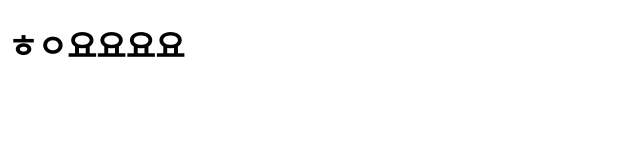
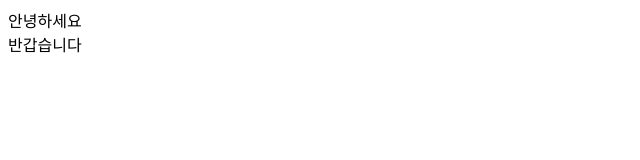
Before and after one commit to rlaxotjs123456/company-project, a plain HTML site: page index.html in a window 1280 px wide. Shown: the whole page, without its empty margins (0-640 px from the left). Drawn offline with Linux system fonts and the light colour scheme.

Commit message:
third commit

```diff
--- a/index.html
+++ b/index.html
@@ -6,6 +6,7 @@
     <title>Document</title>
 </head>
 <body>
-    <h1>ㅎㅇ요요요요</h1
+    <div>안녕하세요</div>
+    <div>반갑습니다</div>
 </body>
 </html>
```
